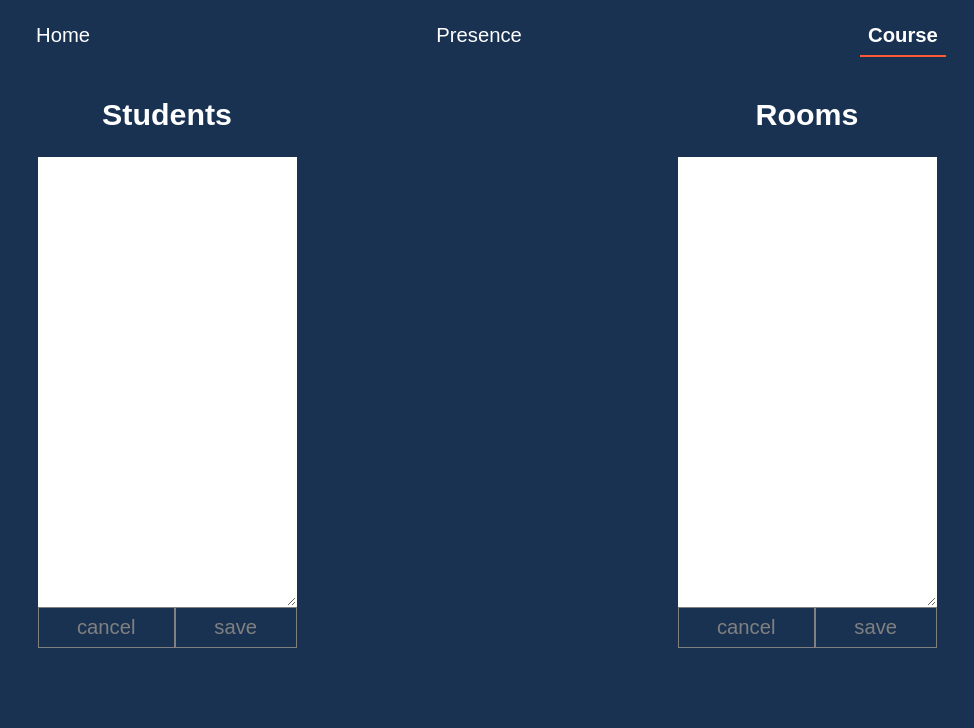
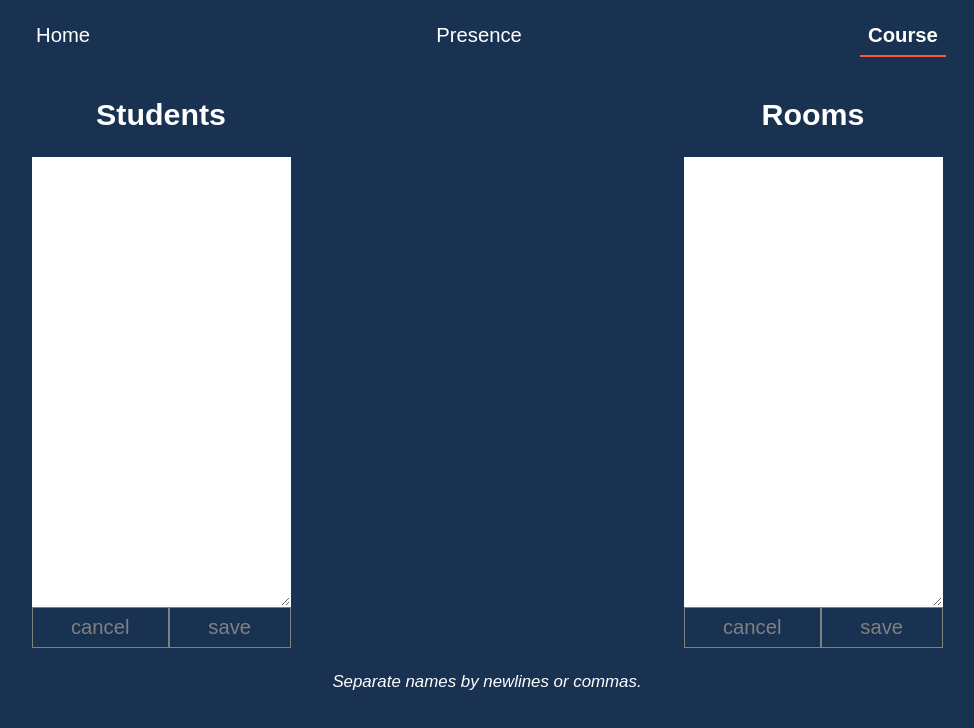
Before and after one commit to jamarob/random-rooms, a React (Create React App) app: page /course in a window 1280 px wide. Shown: the top 728 px of the page, without its empty margins (153-1127 px from the left). Built offline with nearby package versions, Linux system fonts and the light colour scheme.

Commit message:
Add hint

```diff
--- a/src/pages/Course.tsx
+++ b/src/pages/Course.tsx
@@ -25,6 +25,7 @@ export default function Setup({
         <h2>Rooms</h2>
         <ListInput items={rooms} onChange={onRoomsChange} />
       </section>
+      <Hint>Separate names by newlines or commas.</Hint>
     </Main>
   )
 }
@@ -33,4 +34,9 @@ const Main = styled.main`
   display: grid;
   grid-template-columns: repeat(2, 1fr);
   place-items: center;
+  grid-gap: 24px;
 `
+const Hint = styled.small`
+  grid-column: span 2;
+  font-style: italic;
+`
```
